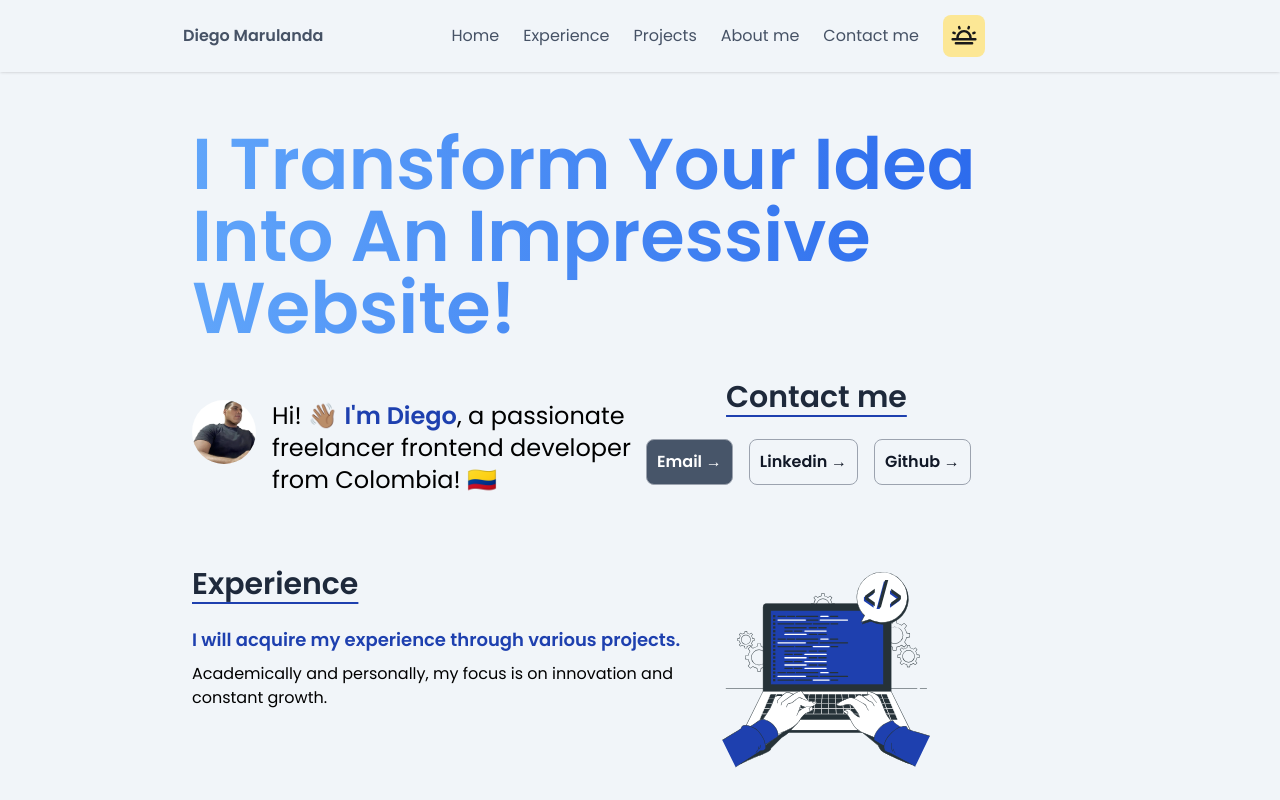
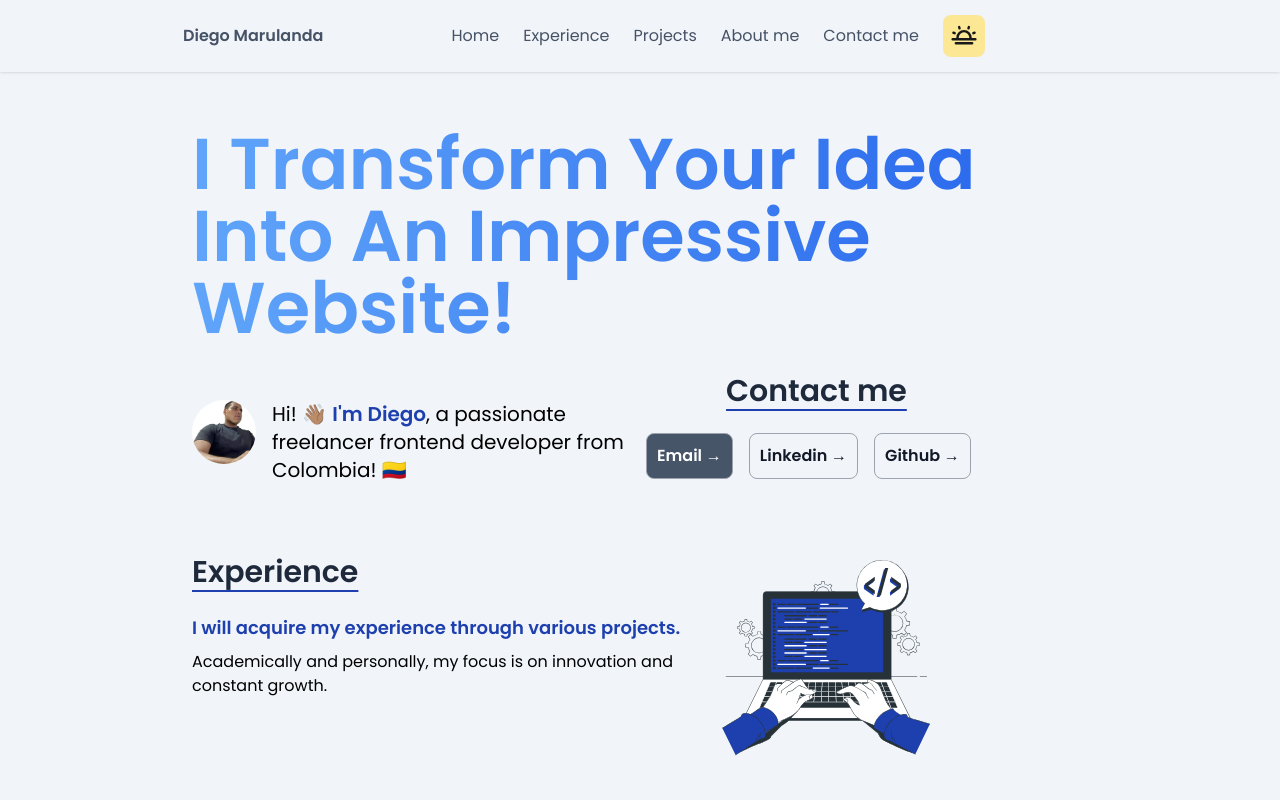
Before and after one commit to DiegoMarulandaB/Portfolio, a Next.js app: page / in a window 1280 px wide. Shown: the top 800 px of the page. Built offline with nearby package versions, Linux system fonts and the light colour scheme.

Commit message:
refactor: :bug: add fix h1

```diff
--- a/src/styles/globals.css
+++ b/src/styles/globals.css
@@ -53,7 +53,7 @@
 }
 
 .heading-1 {
-  @apply text-2xl
+  @apply text-xl font-medium
 }
 
 .description-user {
```
